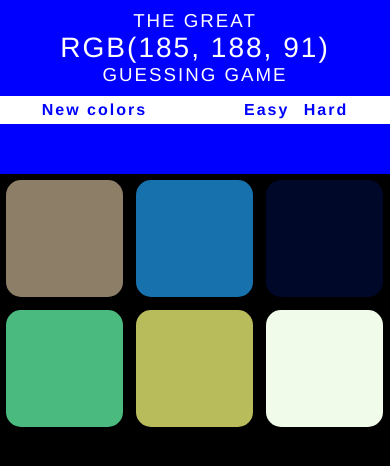
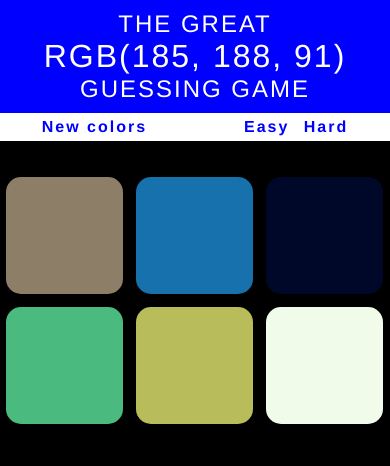
Before and after one commit to irynahotsiy/color-Game, a plain HTML site: page index.html in a window 390 px wide. Drawn offline with nearby package versions, Linux system fonts and the light colour scheme.

Commit message:
fix responsive design

```diff
--- a/colorgame.css
+++ b/colorgame.css
@@ -1,11 +1,13 @@
 body {
-    margin: 0;
+    margin: 0 auto;
+    padding: 0;
     background: black;
     font-family: Arimo;
+
 }
 /***Title***/
 
-h1 {
+header {
     margin: 0;
     padding: 10px 0;
     text-align: center;
@@ -13,16 +15,16 @@ h1 {
     color: white;
     text-transform: uppercase;
     letter-spacing: 2px;
+    font-size: 1.5rem;
 }
 
 .main-box {
-    max-width: 100%;
     width: 100%;
     background: blue;
 }
 
 .rgb {
-    font-size: 1.5em;
+    font-size: 2rem;
 }
 
 /***Buttons***/
@@ -39,7 +41,7 @@ h1 {
 
 .btn {
     letter-spacing: 2px;
-    font-size: 1.0em;
+    font-size: 1rem;
     font-weight: 700;
     padding: 5px;
 }
@@ -61,9 +63,12 @@ h1 {
 /*****Box for colors*****/
 
 .box-colors {
-    text-align: center;
-    padding-top: 50px;
+    display: flex;
+    flex-direction: row;
+    flex-wrap: wrap;
     margin: 0px auto;
+    margin-top: 30px;
+    width: 100%;
     max-width: 600px;
 }
 
@@ -71,7 +76,6 @@ h1 {
     width: 30%;
     background: purple;
     padding-bottom: 30%;
-    float: left;
     margin: 1.66%;
     border-radius: 15px;
     cursor: pointer;
--- a/colorgame.js
+++ b/colorgame.js
@@ -7,7 +7,7 @@ var new_colorsBtn = document.querySelector(".new-colors-btn");
 var rgb_color = document.querySelector(".rgb");
 var header_box = document.querySelector(".main-box");
 var correct_word = document.querySelector(".word-correct");
-var colors_space = document.querySelector(".colors-space");
+var colors_space = document.querySelector(".box-colors");
 
 
 innit();
--- a/index.html
+++ b/index.html
@@ -4,6 +4,7 @@
 <head>
     <title>Color Game</title>
     <link rel="stylesheet" type="text/css" href="colorgame.css">
+    <meta name="viewport" content="width=device-width,initial-scale=1,shrink-to-fit=no">
     <link href="https://fonts.googleapis.com/css?family=Arimo:400,700" rel="stylesheet">
 </head>
 
@@ -11,13 +12,11 @@
     <section class="main-box">
         <section>
             <header>
-                <h1>
                     <span>The great</span>
                     <br>
                     <span class="rgb">rgb(255, 255, 255)</span>
                     <br>
                     <span>guessing game</span>
-                </h1>
             </header>
         </section>
         <section class="box-buttons">
@@ -26,12 +25,12 @@
             <div class="easy-btn btn">Easy</div>
             <div class="hard-btn btn">Hard</div>
         </section>
-        <section class="box-colors">
-            <div class="colors-space"></div>
-        </section>
+
     </section>
 
+ <section class="box-colors">
 
+        </section>
 
     <script type="text/javascript" src="colorgame.js"></script>
 </body>
```
